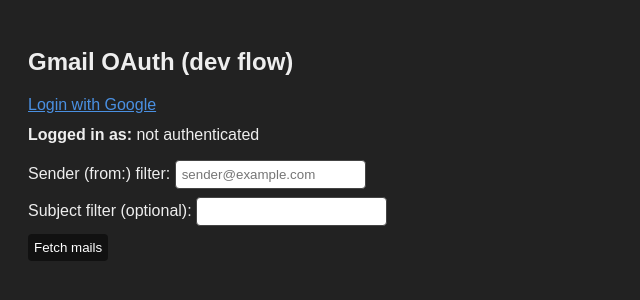
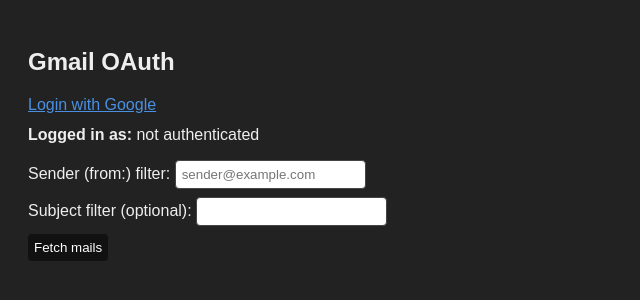
Before and after one commit to Satyamishere/getEmail, a React (Vite) app in the folder frontend/: page / in a window 1280 px wide. Shown: the top 300 px of the page, without its empty margins (0-640 px from the left). Built offline with nearby package versions, Linux system fonts and the light colour scheme.

Commit message:
commit 5

```diff
--- a/frontend/src/components/Home.jsx
+++ b/frontend/src/components/Home.jsx
@@ -52,7 +52,7 @@ function Home() {
 
   return (
     <div style={{ padding: 20 }}>
-      <h2>Gmail OAuth (dev flow)</h2>
+      <h2>Gmail OAuth </h2>
       <p>{message}</p>
       <div style={{ marginBottom: 12 }}>
   <a href="https://getemail.onrender.com/">Login with Google</a>
```
